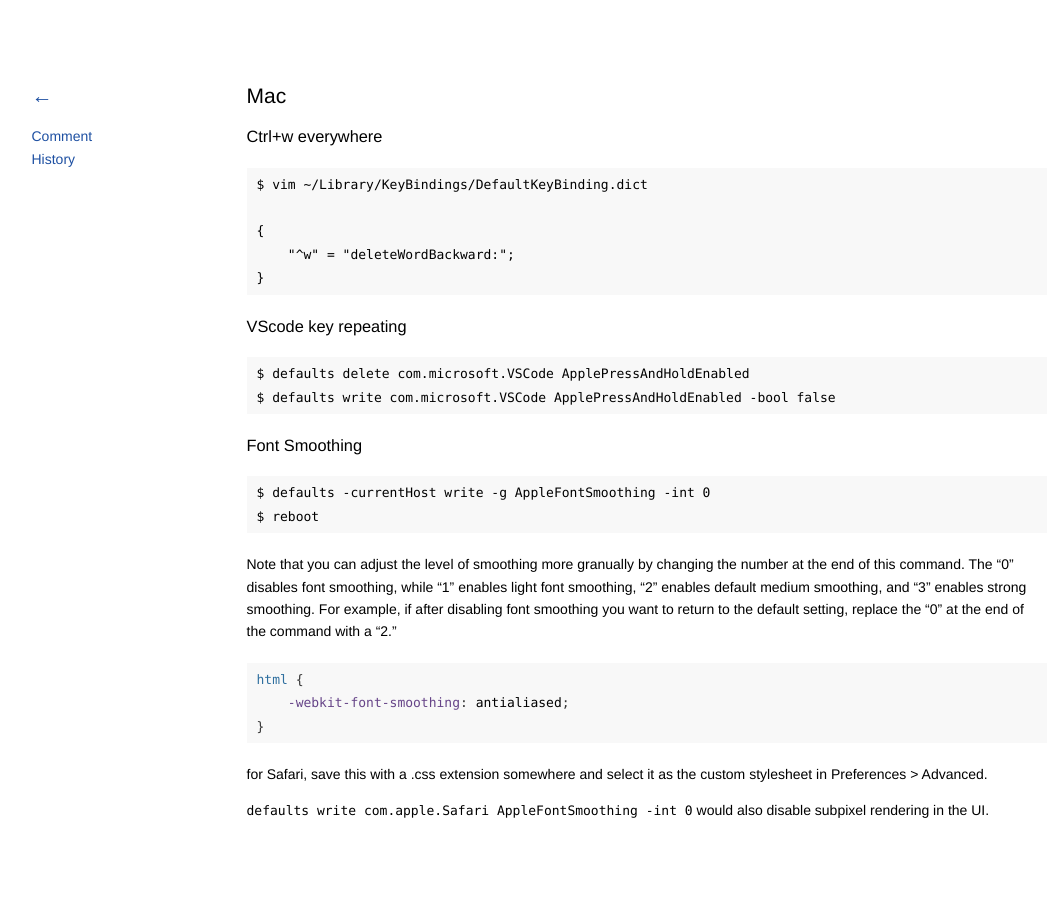
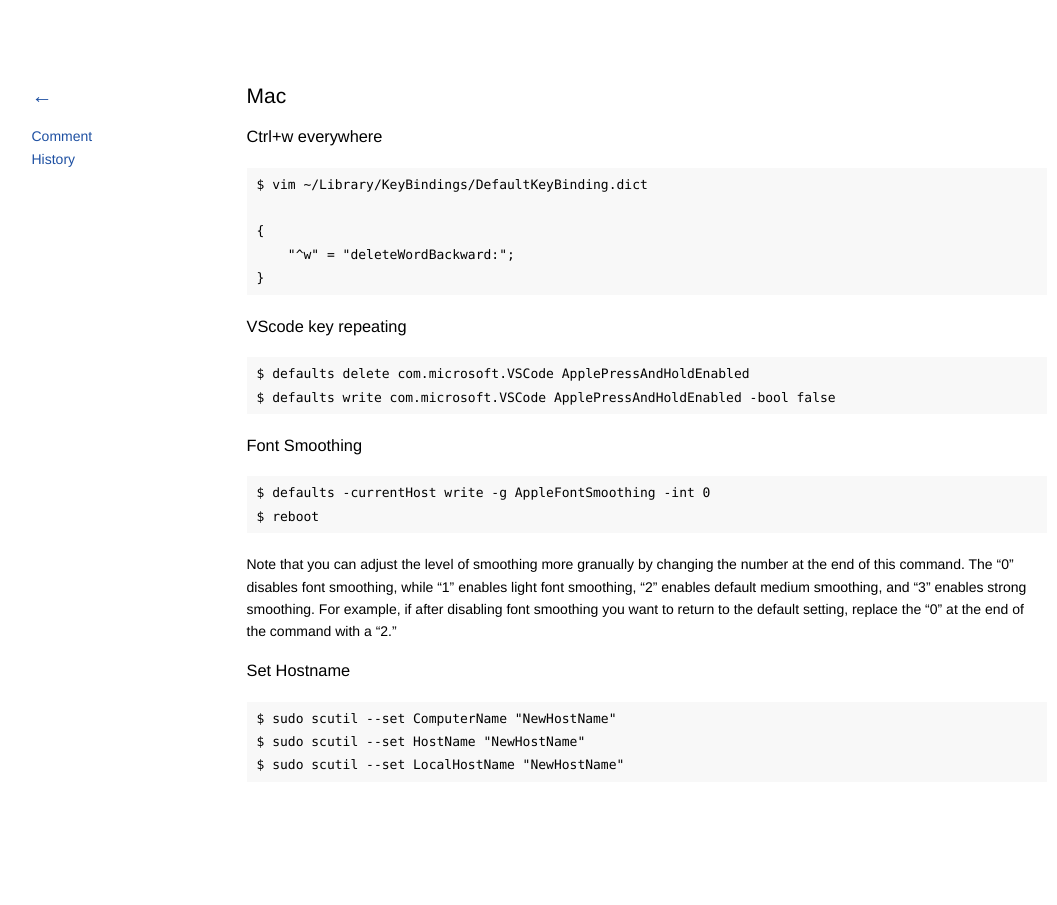
Before and after one commit to kidlj/awei, a Jekyll site: the page built from _wiki/mac.md, in a window 1280 px wide. Shown: the whole page, without its empty margins (101-1158 px from the left). Built offline with Jekyll 4.4.1, drawn with Linux system fonts in a browser that asks for light colours.

Commit message:
update wiki

````diff
--- a/_wiki/mac.md
+++ b/_wiki/mac.md
@@ -22,12 +22,8 @@ title: Mac
 
 Note that you can adjust the level of smoothing more granually by changing the number at the end of this command. The "0" disables font smoothing, while "1" enables light font smoothing, "2" enables default medium smoothing, and "3" enables strong smoothing. For example, if after disabling font smoothing you want to return to the default setting, replace the "0" at the end of the command with a "2."
 
-```css
-html {
-    -webkit-font-smoothing: antialiased;
-}
-```
+### Set Hostname
 
-for Safari, save this with a .css extension somewhere and select it as the custom stylesheet in Preferences > Advanced.
-
-`defaults write com.apple.Safari AppleFontSmoothing -int 0` would also disable subpixel rendering in the UI.
+    $ sudo scutil --set ComputerName "NewHostName"
+    $ sudo scutil --set HostName "NewHostName"
+    $ sudo scutil --set LocalHostName "NewHostName"
````
Also changed, not shown: _wiki/gentoo.md (+18 -18 lines), _wiki/squid.md (deleted, +0 -84 lines).
